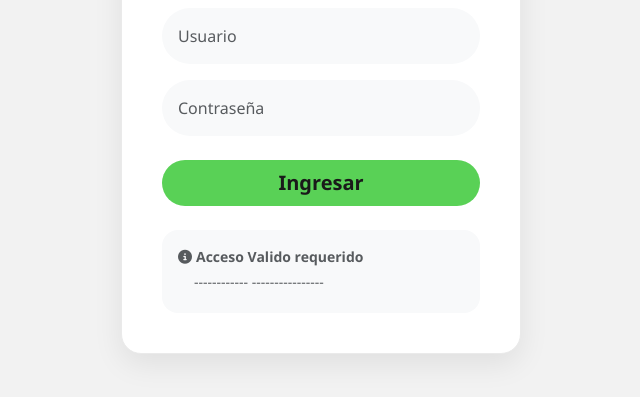
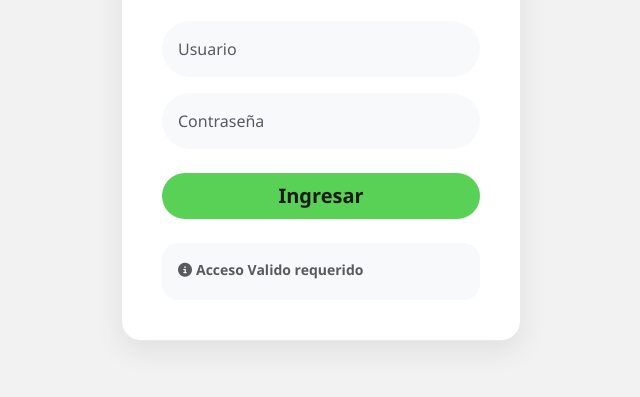
Before and after one commit to inventariovic-lang/venta, a plain HTML site: page index.html in a window 1280 px wide. Shown: the part 359-756 px from the top of the page, without its empty margins (319-959 px from the left). Drawn offline with nearby package versions, Linux system fonts and the light colour scheme; no server answers.

Commit message:
index.html

```diff
--- a/index.html
+++ b/index.html
@@ -279,7 +279,7 @@
         </form>
         <div class="text-muted small text-start bg-light p-3 rounded-4">
             <p class="mb-1"><i class="fa fa-info-circle me-1"></i><strong>Acceso Valido requerido</strong></p>
-            <p class="mb-1 ms-3">------------ <code></code> ---------------- <code></code></p>
+            <p class="mb-1 ms-3"><code></code><code></code></p>
             <p class="mb-0 ms-3"> <code></code>  <code></code></p>
         </div>
     </div>
@@ -527,7 +527,6 @@
                             <div class="input-group mb-3">
                                 <span class="input-group-text bg-light border-0"><i class="fa fa-credit-card"></i></span>
                                 <select class="form-select border-0 bg-light" id="selectMetodoPago">
-                                    <option value="Contado" selected>Contado</option>
                                     <option value="Crédito">Crédito</option>
                                     <option value="Pago Móvil">Pago Móvil</option>
                                     <option value="Punto de Venta">Punto de Venta</option>
```
